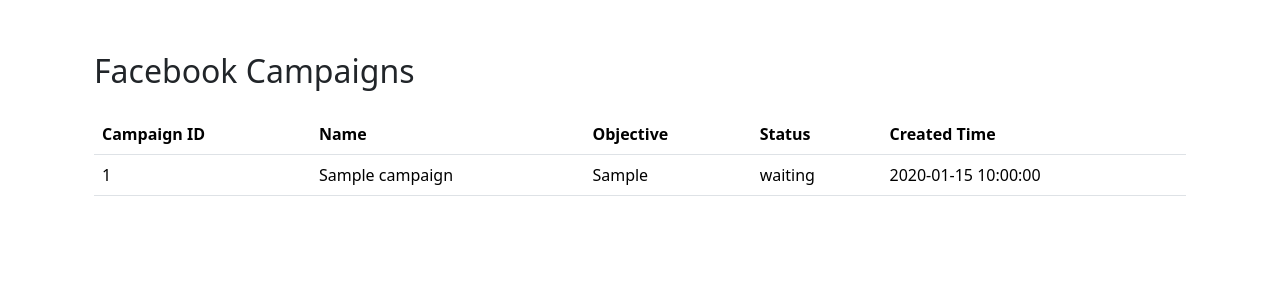
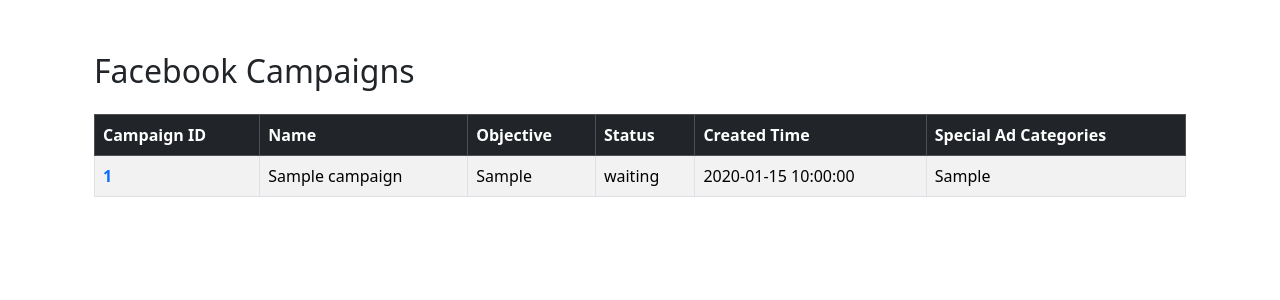
Before and after one commit to TrinhChung/GetVideo, a Flask app: page /campaign_fb/list in a window 1280 px wide. Shown: the part 56-356 px from the top of the page. Run offline with Flask 3, Linux system fonts and the light colour scheme; the visitor is signed in with stand-in values (Sample User, id 1); tables that the repository leaves empty hold one stand-in row (values such as "Sample post"); some libraries are stand-ins or nearby versions.

Commit message:
create campain

```diff
--- a/templates/account_fb.html
+++ b/templates/account_fb.html
@@ -212,7 +212,7 @@
 							window.location.href = "/account_fb/";
 						}
 					}, {
-						scope: 'read_insights, publish_video, business_management, pages_read_engagement, pages_manage_ads, ads_read, ads_management, pages_manage_engagement'
+						scope: 'read_insights, publish_video,  pages_read_engagement, business_management,pages_manage_ads, ads_read, ads_management, pages_manage_engagement'
 					});
 				}
 
--- a/templates/facebook_campaign_list.html
+++ b/templates/facebook_campaign_list.html
@@ -5,24 +5,32 @@
 	<h2 class="my-4">Facebook Campaigns</h2>
 
 	{% if campaigns %}
-	<table class="table">
-		<thead>
+	<table class="table table-bordered table-striped">
+		<thead class="table-dark">
 			<tr>
 				<th scope="col">Campaign ID</th>
 				<th scope="col">Name</th>
 				<th scope="col">Objective</th>
 				<th scope="col">Status</th>
 				<th scope="col">Created Time</th>
+				<th scope="col">Special Ad Categories</th> <!-- Thêm cột Special Ad Categories -->
 			</tr>
 		</thead>
 		<tbody>
 			{% for campaign in campaigns %}
 			<tr>
-				<td>{{ campaign.facebook_campaign_id }}</td>
+				<td class="fw-bold text-primary">{{ campaign.facebook_campaign_id }}</td> <!-- Nổi bật cột Campaign ID -->
 				<td>{{ campaign.name }}</td>
 				<td>{{ campaign.objective }}</td>
 				<td>{{ campaign.status }}</td>
 				<td>{{ campaign.created_time }}</td>
+				<td>
+					{% if campaign.special_ad_categories %}
+					{{ campaign.special_ad_categories }} <!-- Hiển thị Special Ad Categories -->
+					{% else %}
+					None
+					{% endif %}
+				</td>
 			</tr>
 			{% endfor %}
 		</tbody>
--- a/templates/header.html
+++ b/templates/header.html
@@ -58,6 +58,7 @@
 								<li><a class="dropdown-item" href="/pages">Pages</a></li>
 								<li><a class="dropdown-item" href="/ad_accounts">Ads Accounts</a></li>
 								<li><a class="dropdown-item" href="/campaign_fb/create">Create Campaign</a></li>
+								<li><a class="dropdown-item" href="/campaign_fb/list">Facebook Campaigns</a></li>
 								<li><a class="dropdown-item" href="/stack_posts">Stack Posts</a></li>
 								<li>
 									<hr class="dropdown-divider">
```
Also changed, not shown: templates/create_campaign.html (+8 -1 lines).
